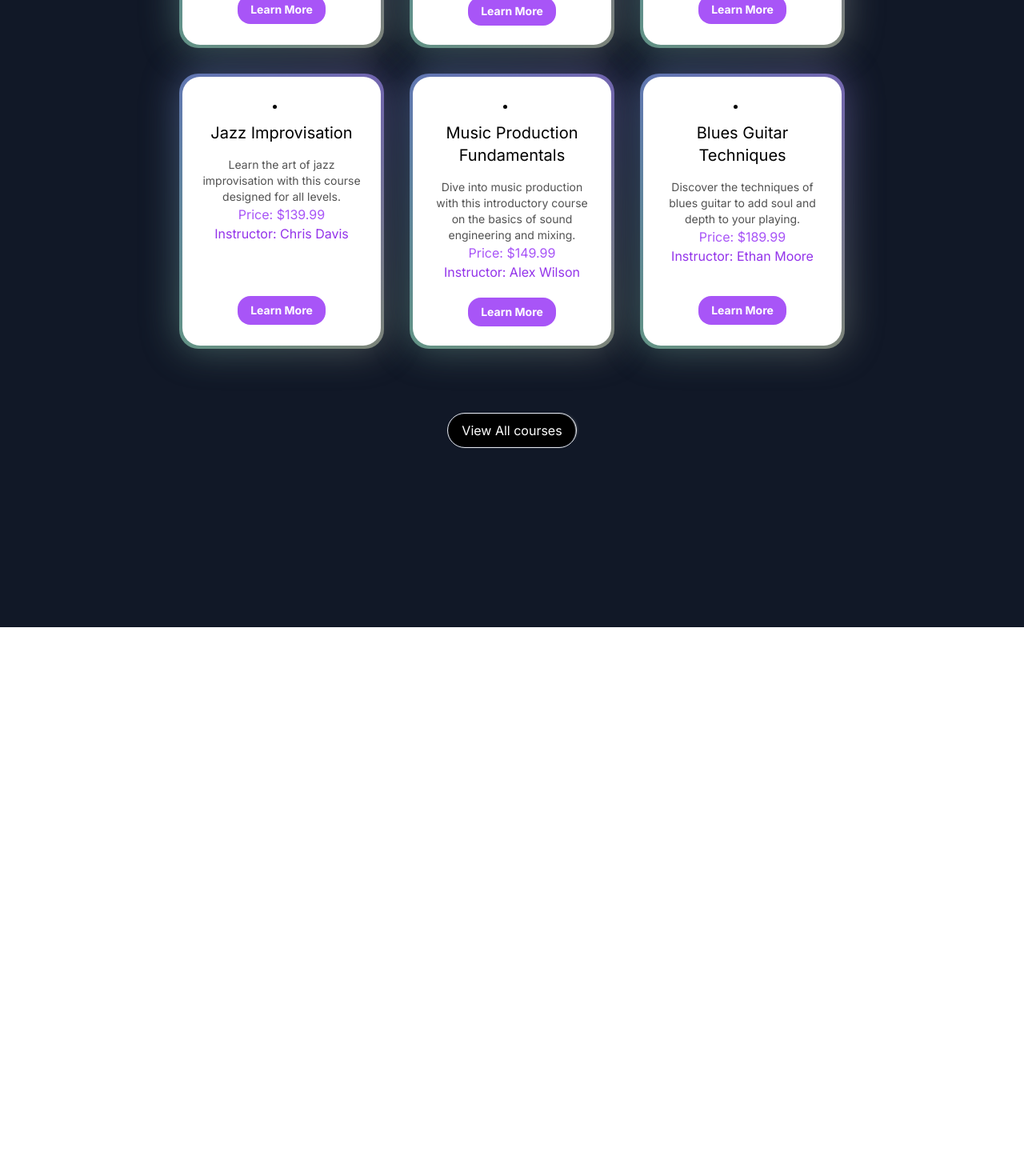
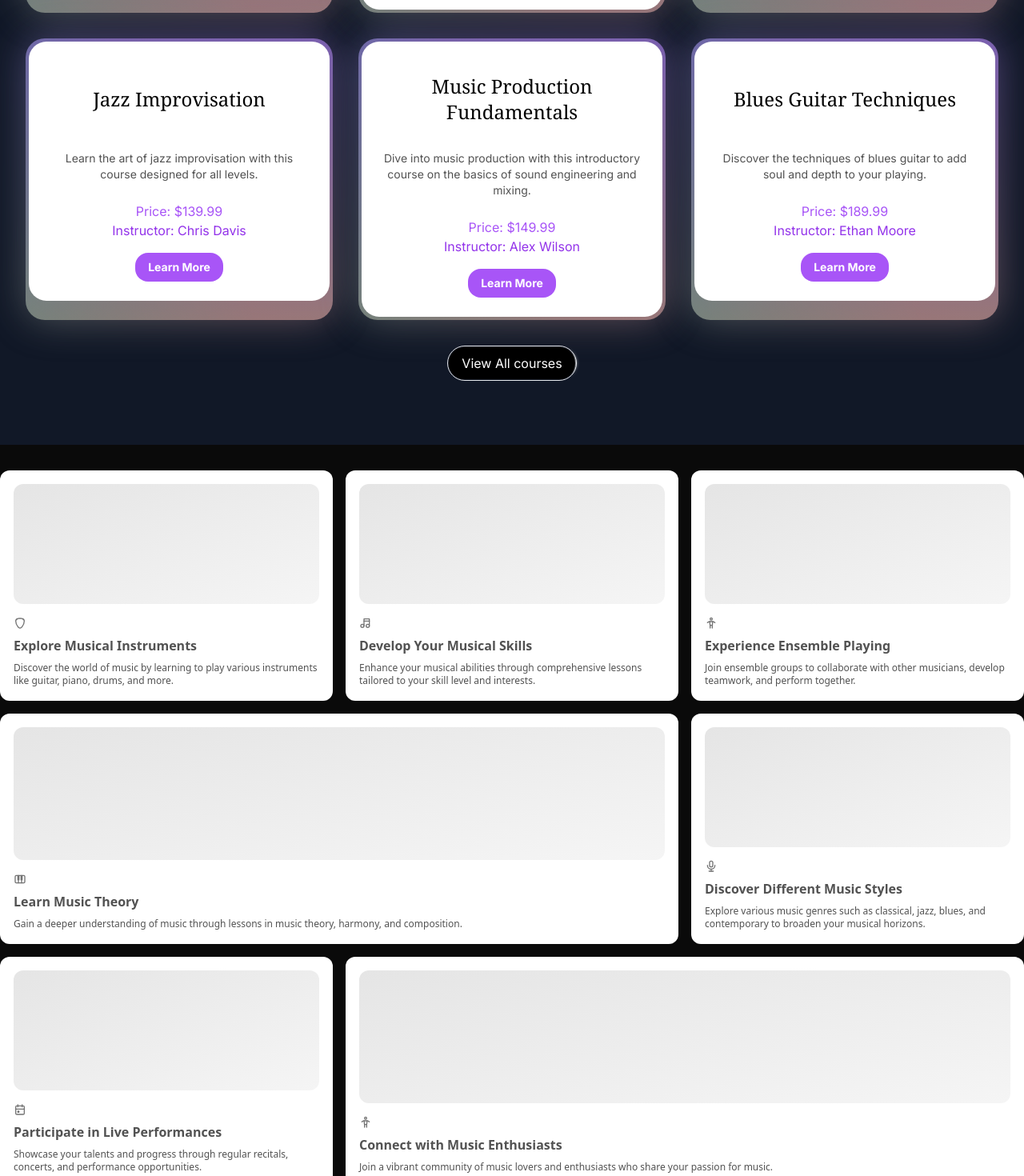
Before and after one commit to DhruvInnovator/musical-website, a Next.js app: page / in a window 1280 px wide. Shown: the part 1260-2730 px from the top of the page at 80% size. Before the commit the page ends 2044 px from the top, so only its background shows below. Built offline with nearby package versions, Linux system fonts and the light colour scheme.

Commit message:
grid page completed

```diff
--- a/src/app/page.tsx
+++ b/src/app/page.tsx
@@ -1,3 +1,4 @@
+import AboutPAge from "@/components/AboutPage";
 import HeroSection from "@/components/HeroSection";
 import FeaturedCourses from "@/components/ui/FeaturedCourses";
 
@@ -8,6 +9,7 @@ export default function Home() {
 
     <HeroSection />
     <FeaturedCourses />
+    <AboutPAge />
 
 
   </main>
--- /dev/null
+++ b/src/components/AboutPage.tsx
@@ -0,0 +1,81 @@
+import React from 'react'
+import { cn } from "@/utils/cn";
+import { BentoGrid, BentoGridItem } from "./ui/bento-grid";
+import {
+  IconCalendarEvent,
+  IconGuitarPick,
+  IconMan,
+  IconMicrophone,
+  IconMusic,
+  IconPiano,
+
+} from "@tabler/icons-react";
+import Image from 'next/image';
+
+function AboutPage() {
+  return (
+    <BentoGrid className="mt-8 max-w-7xl mx-auto">
+      {items.map((item, i) => (
+        <BentoGridItem
+          key={i}
+          title={item.title}
+          description={item.description}
+          header={item.header}
+          icon={item.icon}
+          className={i === 3 || i === 6 ? "md:col-span-2" : ""}
+        />
+      ))}
+    </BentoGrid>
+  );
+}
+const Skeleton = () => (
+  <div className="flex flex-1 w-full h-full min-h-[6rem] rounded-xl bg-gradient-to-br from-neutral-200 dark:from-neutral-900 dark:to-neutral-800 to-neutral-100">
+
+  </div>
+);
+const items = [
+  {
+    title: "Explore Musical Instruments",
+    description: "Discover the world of music by learning to play various instruments like guitar, piano, drums, and more.",
+    header: <Skeleton />, // You can replace this with an image related to musical instruments
+    icon: <IconGuitarPick className="h-4 w-4 text-neutral-500" />, // You can adjust the icon as needed
+  },
+  {
+    title: "Develop Your Musical Skills",
+    description: "Enhance your musical abilities through comprehensive lessons tailored to your skill level and interests.",
+    header: <Skeleton />, // You can replace this with an image related to music lessons
+    icon: <IconMusic className="h-4 w-4 text-neutral-500" />, // You can adjust the icon as needed
+  },
+  {
+    title: "Experience Ensemble Playing",
+    description: "Join ensemble groups to collaborate with other musicians, develop teamwork, and perform together.",
+    header: <Skeleton />, // You can replace this with an image related to ensemble playing
+    icon: <IconMan className="h-4 w-4 text-neutral-500" />, // You can adjust the icon as needed
+  },
+  {
+    title: "Learn Music Theory",
+    description: "Gain a deeper understanding of music through lessons in music theory, harmony, and composition.",
+    header: <Skeleton />, // You can replace this with an image related to music theory
+    icon: <IconPiano className="h-4 w-4 text-neutral-500" />, // You can adjust the icon as needed
+  },
+  {
+    title: "Discover Different Music Styles",
+    description: "Explore various music genres such as classical, jazz, blues, and contemporary to broaden your musical horizons.",
+    header: <Skeleton />, // You can replace this with an image related to music styles
+    icon: <IconMicrophone className="h-4 w-4 text-neutral-500" />, // You can adjust the icon as needed
+  },
+  {
+    title: "Participate in Live Performances",
+    description: "Showcase your talents and progress through regular recitals, concerts, and performance opportunities.",
+    header: <Skeleton />, // You can replace this with an image related to live performances
+    icon: <IconCalendarEvent className="h-4 w-4 text-neutral-500" />, // You can adjust the icon as needed
+  },
+  {
+    title: "Connect with Music Enthusiasts",
+    description: "Join a vibrant community of music lovers and enthusiasts who share your passion for music.",
+    header: <Skeleton />, // You can replace this with an image related to community
+    icon: <IconMan className="h-4 w-4 text-neutral-500" />, // You can adjust the icon as needed
+  },
+];
+
+export default AboutPage;
--- a/src/components/ui/FeaturedCourses.tsx
+++ b/src/components/ui/FeaturedCourses.tsx
@@ -21,55 +21,48 @@ interface Course{
 }
 
 function FeaturedCourses() {
-  const featuredCourses = courseData.courses.filter((course:Course) => course.isFeatured)
-
+  const featuredCourses = courseData.courses.filter((course: Course) => course.isFeatured)
 
   return (
-    <div className="py-56 w-screen px-56 bg-gray-900">
-        <div >
-          <div className="text-center">
+    <div className="py-42 w-full sm:py-12 px-9 sm:px-8 lg:px-15 bg-gray-900">
+      <div>
+        <div className="text-center py-8 sm:py-12">
           <h2 className="text-base text-purple-600 font-semibold tracking-wide uppercase">COURSE KNOWLEDGE</h2>
-            <p className="mt-2 text-3xl leading-8 font-extrabold tracking-tight text-purple-400 sm:text-4xl">Learning the best</p>
+          <p className="mt-3 text-4xl sm:text-4xl leading-8 font-extrabold tracking-tight text-purple-400">Learning the best</p>
         </div>
       </div>
 
-
-        <div className="mt-10">
+      <div className="mt-8 sm:mt-12 lg:mt-16">
         <div className="grid grid-cols-1 sm:grid-cols-2 lg:grid-cols-3 gap-8 justify-center">
-            {featuredCourses.map((course:Course) => (
+          {featuredCourses.map((course: Course) => (
             <div key={course.id} className="flex justify-center">
-                <BackgroundGradient className="flex flex-col rounded-[22px] bg-white dark:bg-zinc-900 overflow-hidden h-full max-w-sm">
-                  <div className="p-4 sm:p-6 flex flex-col items-center text-center flex-grow ">
-                    <li className="min-h-[80%]">
-                      <p className="text-9xl sm:text-xl text-black mt-2 mb-4 dark:text-neutral-200">{course.title}</p>
-                      <p className="text-sm text-neutral-600 dark:text-neutral-400 flex-grow">{course.description}</p>
+              <BackgroundGradient className="flex flex-col rounded-[22px] bg-white dark:bg-zinc-900 overflow-hidden w-full max-w-md">
+                <div className="p-4 sm:p-6 flex flex-col items-center text-center flex-grow">
+                  <div className="h-36 sm:h-24 w-full flex items-center justify-center">
+                    <p className=" font-serif text-3xl sm:text-2xl text-black dark:text-neutral-200">{course.title}</p>
+                  </div>
+                  <p className="text-sm text-neutral-600 dark:text-neutral-400 mt-4 mb-6">{course.description}</p>
                   <p className="text-purple-500">Price: ${course.price}</p>
                   <p className="text-purple-600">Instructor: {course.instructor}</p>
-                    </li>
-
-                    <Link href={`/course/${course.slug}`} className="text-purple-700">
-                    <button className="bg-purple-500 hover:bg-purple-600 text-white font-bold  py-2 px-4 rounded-2xl mt-5 text-sm">
+                  <Link href={`/course/${course.slug}`} className="text-purple-700 mt-4">
+                    <button className="bg-purple-500 hover:bg-purple-600 text-white font-bold py-2 px-4 rounded-2xl text-sm">
                       Learn More
                     </button>
                   </Link>
-
                 </div>
               </BackgroundGradient>
             </div>
           ))}
         </div>
       </div>
-        <div className="mt-20 w-full flex justify-center items-center">
-          <Link href={"/courses"}>
+
+      <div className="mt-8  w-ful; flex justify-center items-center">
+        <Link href="/courses" className="mb-8">
           <HoverBorderGradient>
             View All courses
           </HoverBorderGradient>
         </Link>
-
-
-
       </div>
-
     </div>
   )
 }
--- /dev/null
+++ b/src/components/ui/bento-grid.tsx
@@ -0,0 +1,54 @@
+import { cn } from "@/utils/cn";
+
+export const BentoGrid = ({
+  className,
+  children,
+}: {
+  className?: string;
+  children?: React.ReactNode;
+}) => {
+  return (
+    <div
+      className={cn(
+        "grid md:auto-rows-[18rem] grid-cols-1 md:grid-cols-3 gap-4 max-w-7xl mx-auto ",
+        className
+      )}
+    >
+      {children}
+    </div>
+  );
+};
+
+export const BentoGridItem = ({
+  className,
+  title,
+  description,
+  header,
+  icon,
+}: {
+  className?: string;
+  title?: string | React.ReactNode;
+  description?: string | React.ReactNode;
+  header?: React.ReactNode;
+  icon?: React.ReactNode;
+}) => {
+  return (
+    <div
+      className={cn(
+        "row-span-1 rounded-xl group/bento hover:shadow-xl transition duration-200 shadow-input dark:shadow-none p-4 dark:bg-black dark:border-white/[0.2] bg-white border border-transparent justify-between flex flex-col space-y-4",
+        className
+      )}
+    >
+      {header}
+      <div className="group-hover/bento:translate-x-2 transition duration-200">
+        {icon}
+        <div className="font-sans font-bold text-neutral-600 dark:text-neutral-200 mb-2 mt-2">
+          {title}
+        </div>
+        <div className="font-sans font-normal text-neutral-600 text-xs dark:text-neutral-300">
+          {description}
+        </div>
+      </div>
+    </div>
+  );
+};
```
Also changed, not shown: 1 other file (tests, documents, lock files or other folders). Lines whose indentation alone changed are shown as unchanged.
